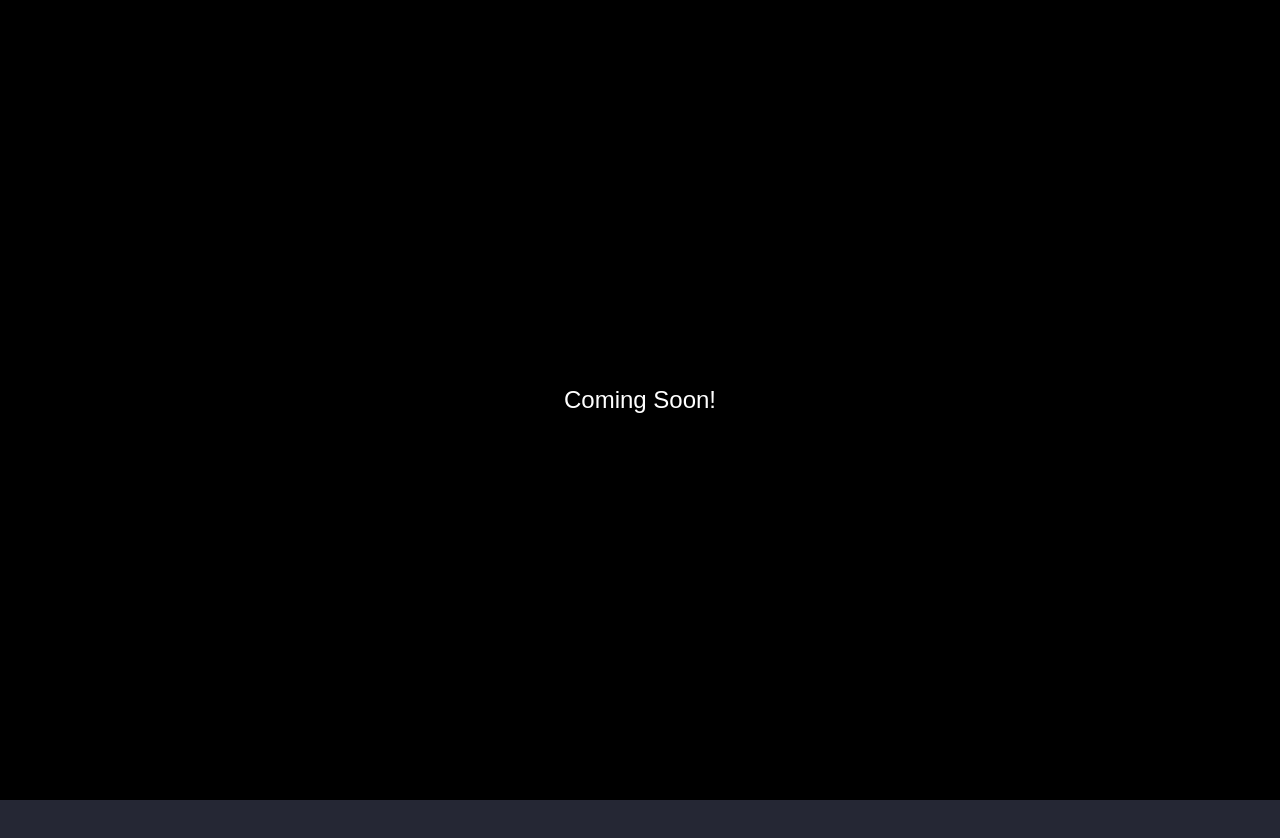
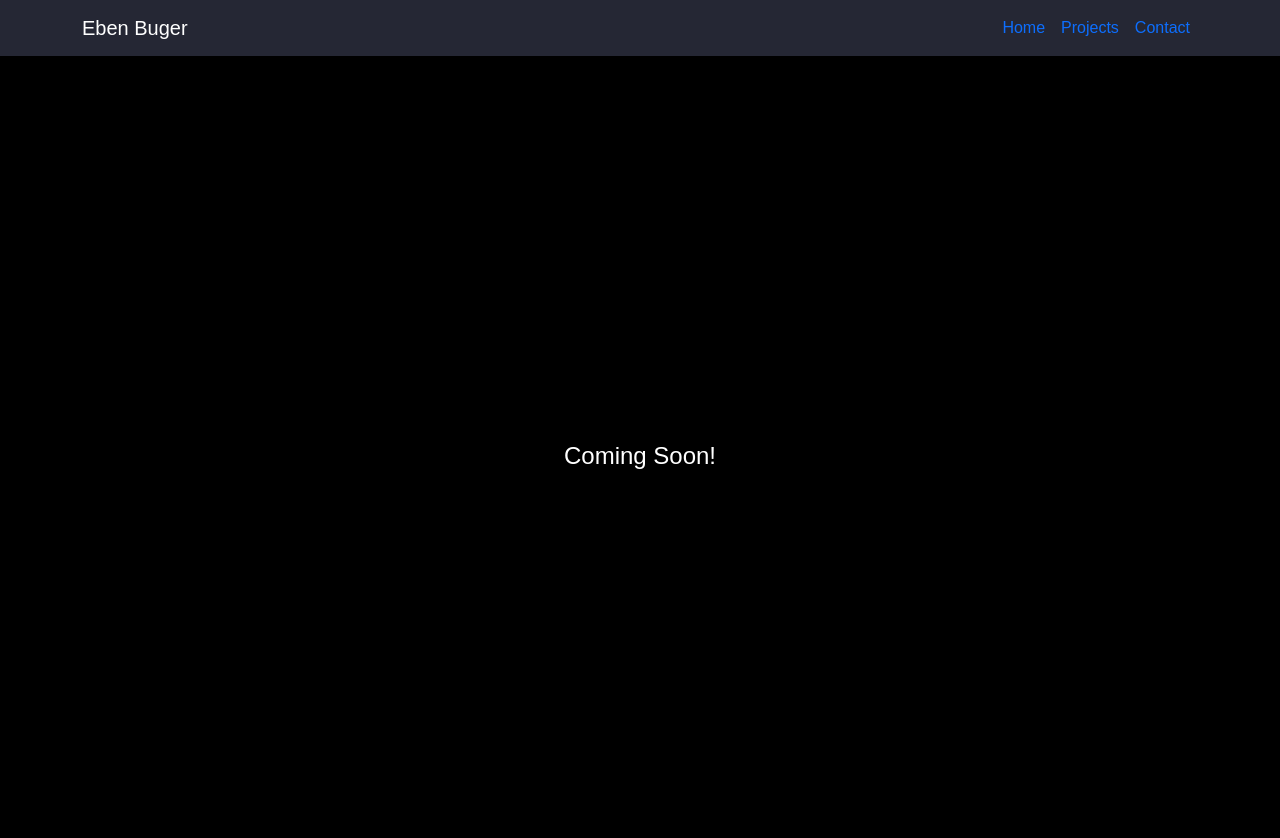
Before and after one commit to eben83/portfolio, a React (Create React App) app in the folder Portfolio/Portfolio.Web/ClientApp/: page / in a window 1280 px wide. Shown: the top 838 px of the page. Before the commit the page ends 800 px from the top, so only its background shows below. Built offline with nearby package versions, Linux system fonts and the light colour scheme.

Commit message:
media added to layout

```diff
--- a/Portfolio/Portfolio.Web/ClientApp/src/components/Layout.js
+++ b/Portfolio/Portfolio.Web/ClientApp/src/components/Layout.js
@@ -1,13 +1,14 @@
 import React, {  } from 'react';
-// import { NavMenu } from './NavMenu';
+import NavMenu from './NavMenu';
+import Home from "./home";
 
-const Layout = (props) => {
+const Layout = ({media}) => {
 
     return (
-      <div>
-        {/*<NavMenu />*/}
-          {props.children}
-      </div>
+        <div>
+            <NavMenu media={media}/>
+            <Home media={media} />
+        </div>
     );
 }
 
```
